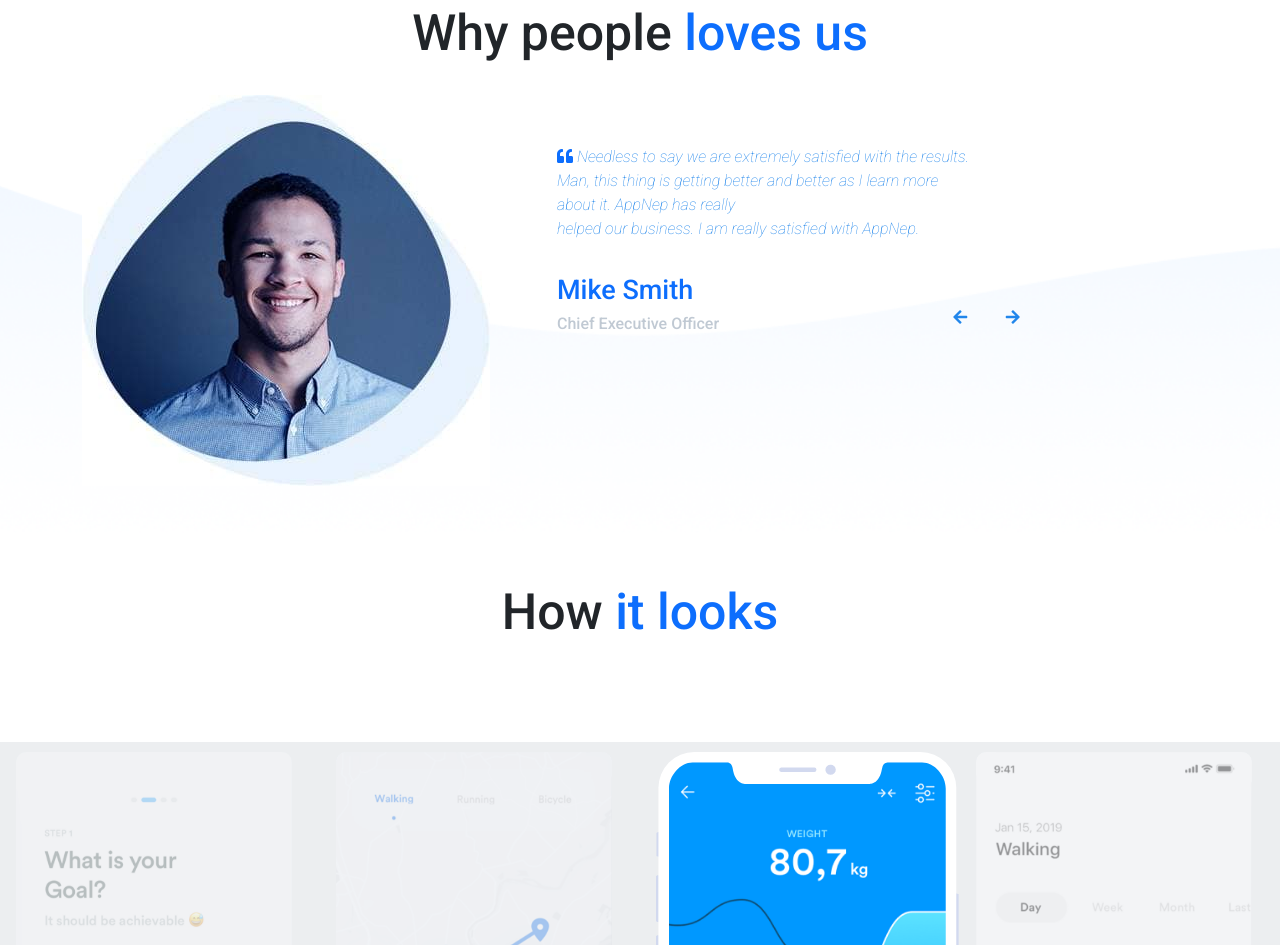
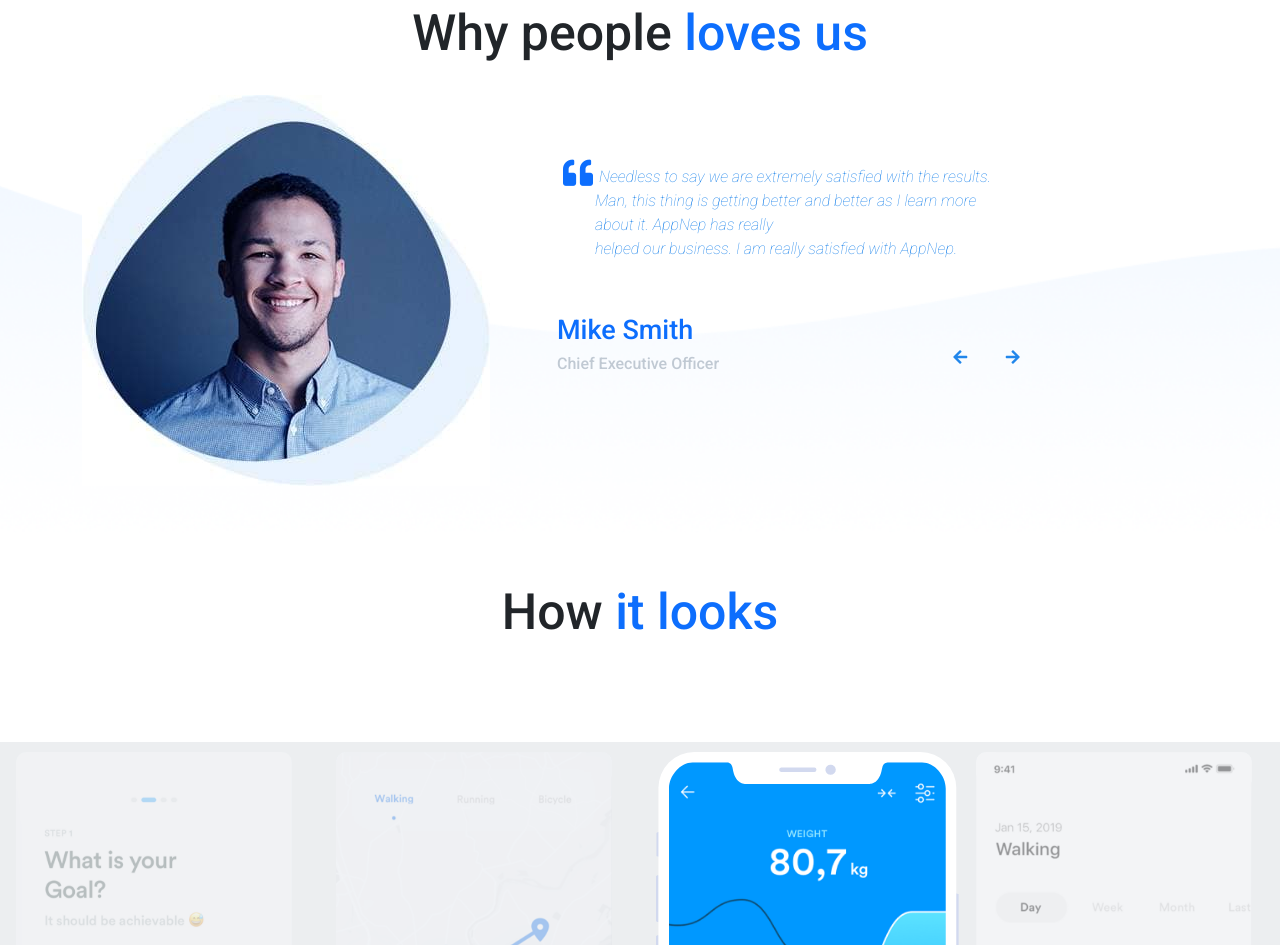
Before and after one commit to webtecoder/smart-watch, a plain HTML site: page index.html in a window 1280 px wide. Shown: the part 1795-2740 px from the top of the page. Drawn offline with nearby package versions, Linux system fonts and the light colour scheme.

Commit message:
finally completed the project

```diff
--- a/index.html
+++ b/index.html
@@ -162,7 +162,7 @@
 						<div class="quotation"><i class="fas fa-quote-left text-primary "></i>
 							<i>Needless to say we are extremely satisfied with the results. <br> Man, this thing is getting better and better as I learn more <br> about it. AppNep has really <br> helped our business. I am really satisfied with AppNep.</i>
 						</div>
-						<div class="quotation"><i class="fas fa-quote-left text-primary "></i>
+						<div class="quotation"><i class="fas fa-quote-left text-primary fa-2x"></i>
 							<i>Needless to say we are extremely satisfied with the results. <br> Man, this thing is getting better and better as I learn more <br> about it. AppNep has really <br> helped our business. I am really satisfied with AppNep.</i>
 						</div>
 					  </div>
--- a/style.css
+++ b/style.css
@@ -205,7 +205,7 @@ img.img-absolute {
 
 /* =====VIDEO CSS CSS END ====*/
 
-/* =====TESTIMONIAL CSS CSS START ====*/
+/* =====TESTIMONIAL CSS START ====*/
 section.look-how {
     overflow-x: hidden;
 }
@@ -218,7 +218,20 @@ i.fas.fa-arrow-left.fa-2x.slick-arrow {
     bottom: -84px;
     right: 36%;
     color: #2186eb;
-    font-size: 20px;
+    font-size: 36px;
+}
+.fa-quote-left:before {
+    margin-right: -42px;
+    position: absolute;
+    top: 13px;
+    left: -12px;
+    z-index: 9999;
+    font-size: 30px;
+}
+.quotation {
+    position: relative;
+    margin-left: 18px;
+    padding: 20px;
 }
 .device-slider{
     background: #eceef0;
```
